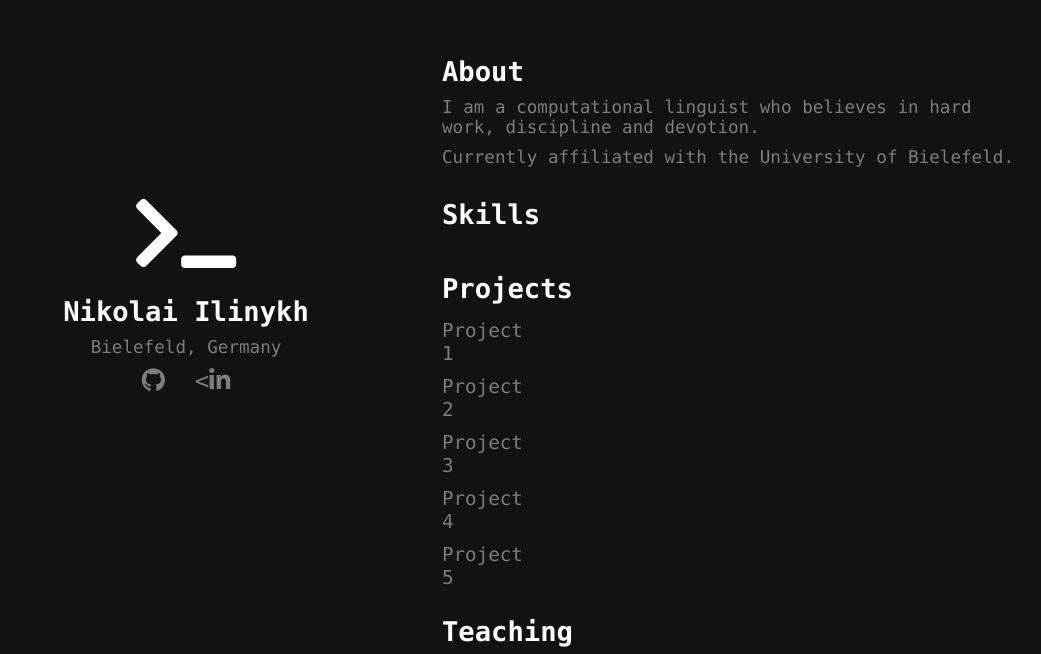
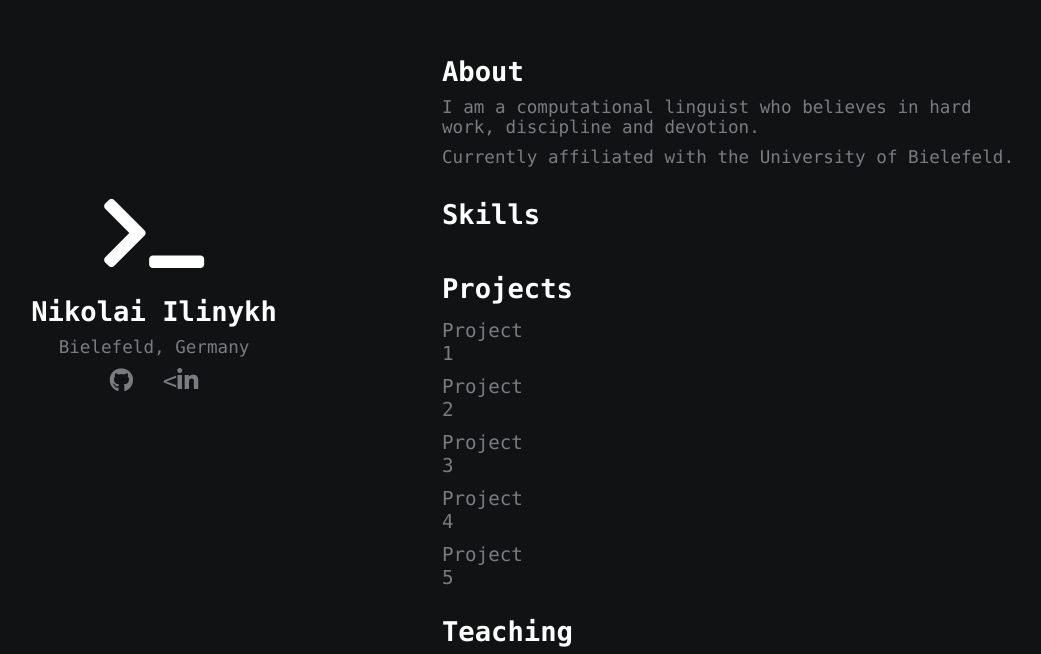
Before and after one commit to nilinykh/nilinykh, a plain HTML site: page index.html in a window 1280 px wide. Shown: the part 127-781 px from the top of the page, without its empty margins (198-1239 px from the left). Drawn offline with Linux system fonts and the light colour scheme; a web font is replaced by a local one.

Commit message:
playing with style

```diff
--- a/style.css
+++ b/style.css
@@ -26,7 +26,7 @@ a{
 /* section 1 */
 .section-1{
     padding-top: 40vh;
-    padding-left: 10vw;
+    padding-left: 5vw;
     text-align: center;
 }
 
```
